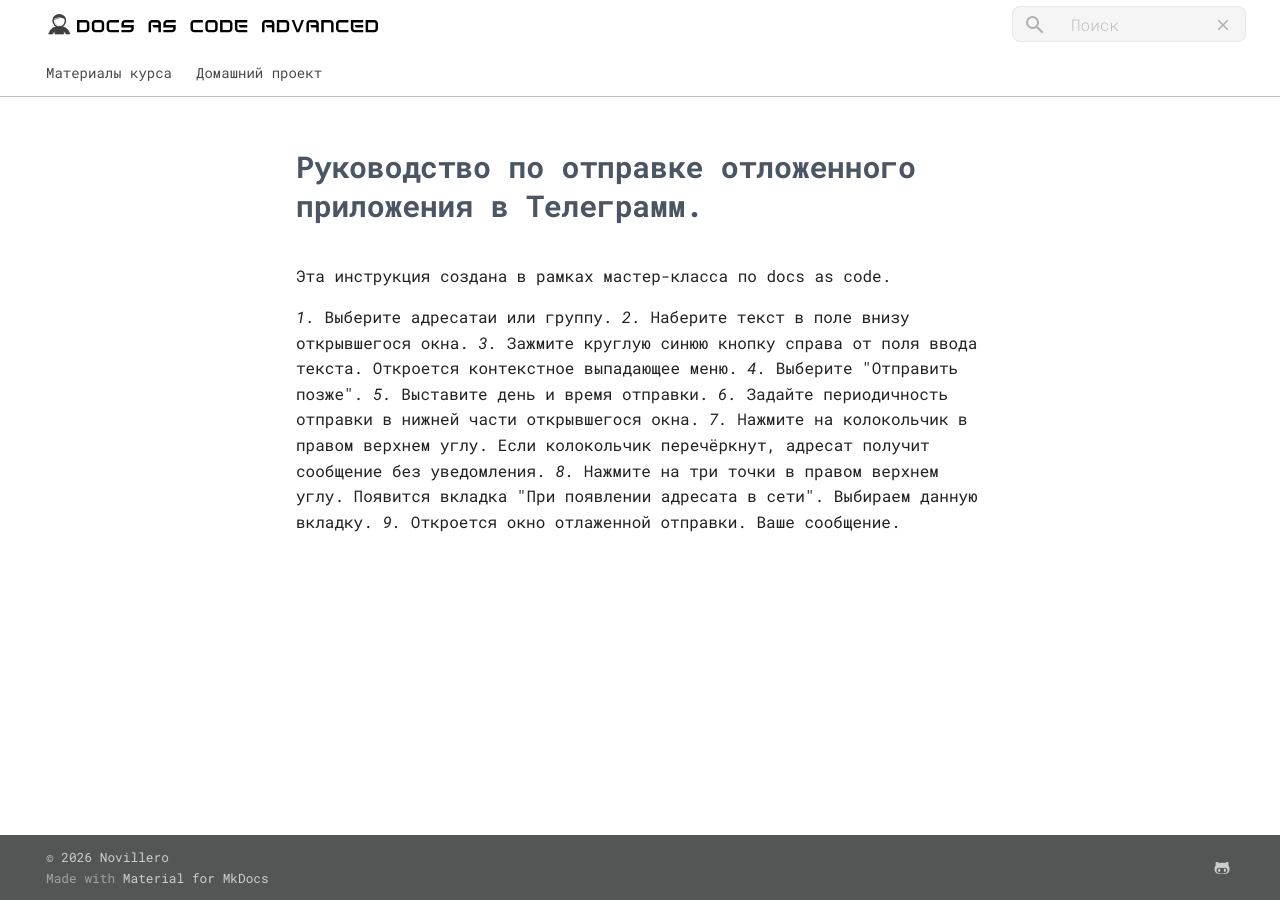
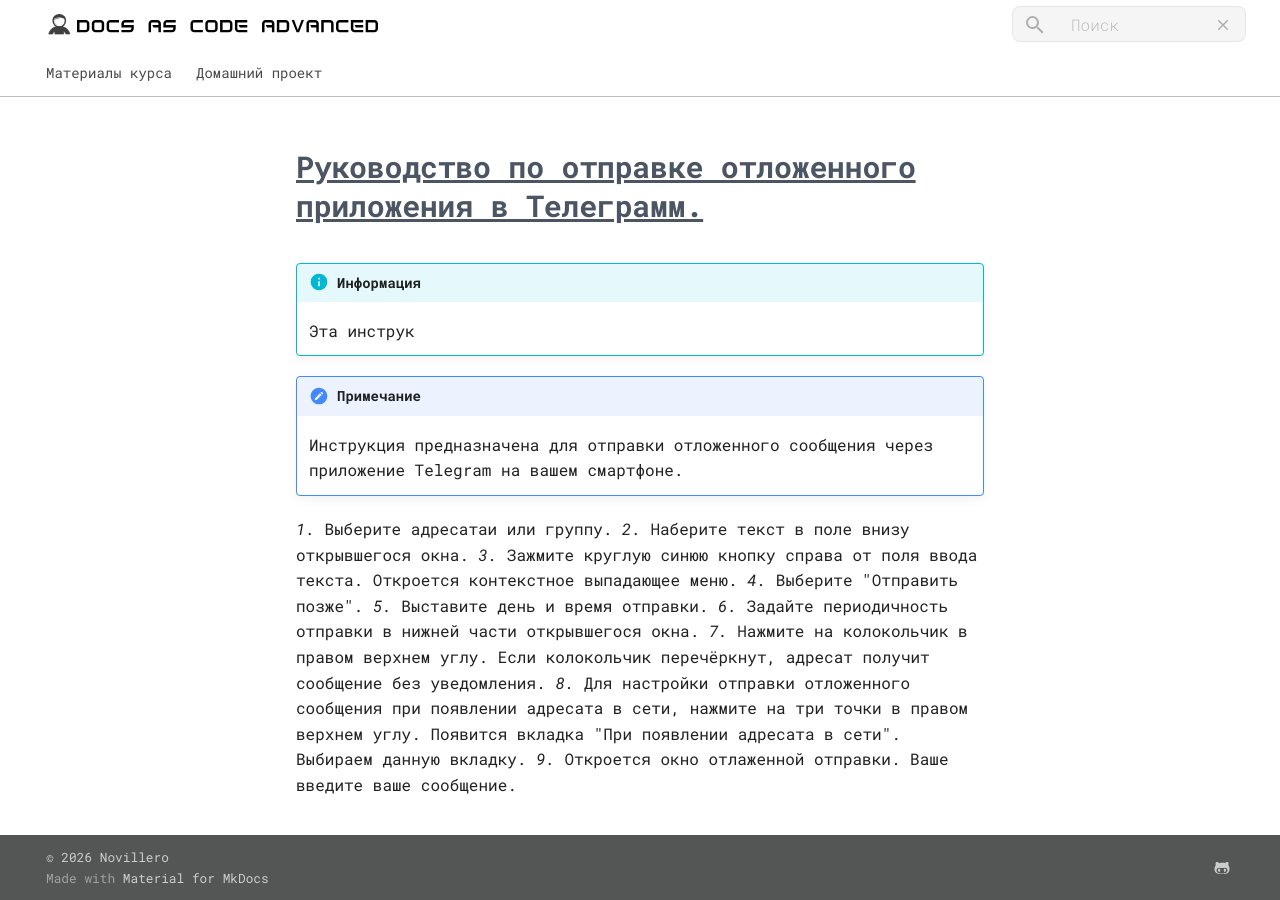
Before and after one commit to novillero/dac-4, an MkDocs documentation site: the page built from docs/instructions/alexeypensador-user-manual-pending-messages.md.md, in a window 1280 px wide. Built offline with MkDocs 1.6.1 and Material for MkDocs 9.7.7, drawn with Linux system fonts in a browser that asks for light colours.

Commit message:
Дополнение и оформление текста инструкции

```diff
--- a/docs/instructions/alexeypensador-user-manual-pending-messages.md.md
+++ b/docs/instructions/alexeypensador-user-manual-pending-messages.md.md
@@ -1,6 +1,10 @@
-# Руководство по отправке отложенного приложения в Телеграмм.
+# ^^Руководство по отправке отложенного приложения в Телеграмм.^^
 
-Эта инструкция создана в рамках мастер-класса по docs as code.
+!!! info "Информация"
+    Эта инструк
+
+!!! note "Примечание"
+    Инструкция предназначена для отправки отложенного сообщения через приложение Telegram на вашем смартфоне.
 
 *1.* Выберите адресатаи или группу.
 *2.* Наберите текст в поле внизу открывшегося окна.
@@ -9,5 +13,5 @@
 *5.* Выставите день и время отправки.
 *6.* Задайте периодичность отправки в нижней части открывшегося окна.
 *7.* Нажмите на колокольчик в правом верхнем углу. Если колокольчик перечёркнут, адресат получит сообщение без уведомления.
-*8.* Нажмите на три точки в правом верхнем углу. Появится вкладка "При появлении адресата в сети". Выбираем данную вкладку.
-*9.* Откроется окно отлаженной отправки. Ваше сообщение.
+*8.* Для настройки отправки отложенного сообщения при появлении адресата в сети, нажмите на три точки в правом верхнем углу. Появится вкладка "При появлении адресата в сети". Выбираем данную вкладку.
+*9.* Откроется окно отлаженной отправки. Ваше введите  ваше сообщение.
```
